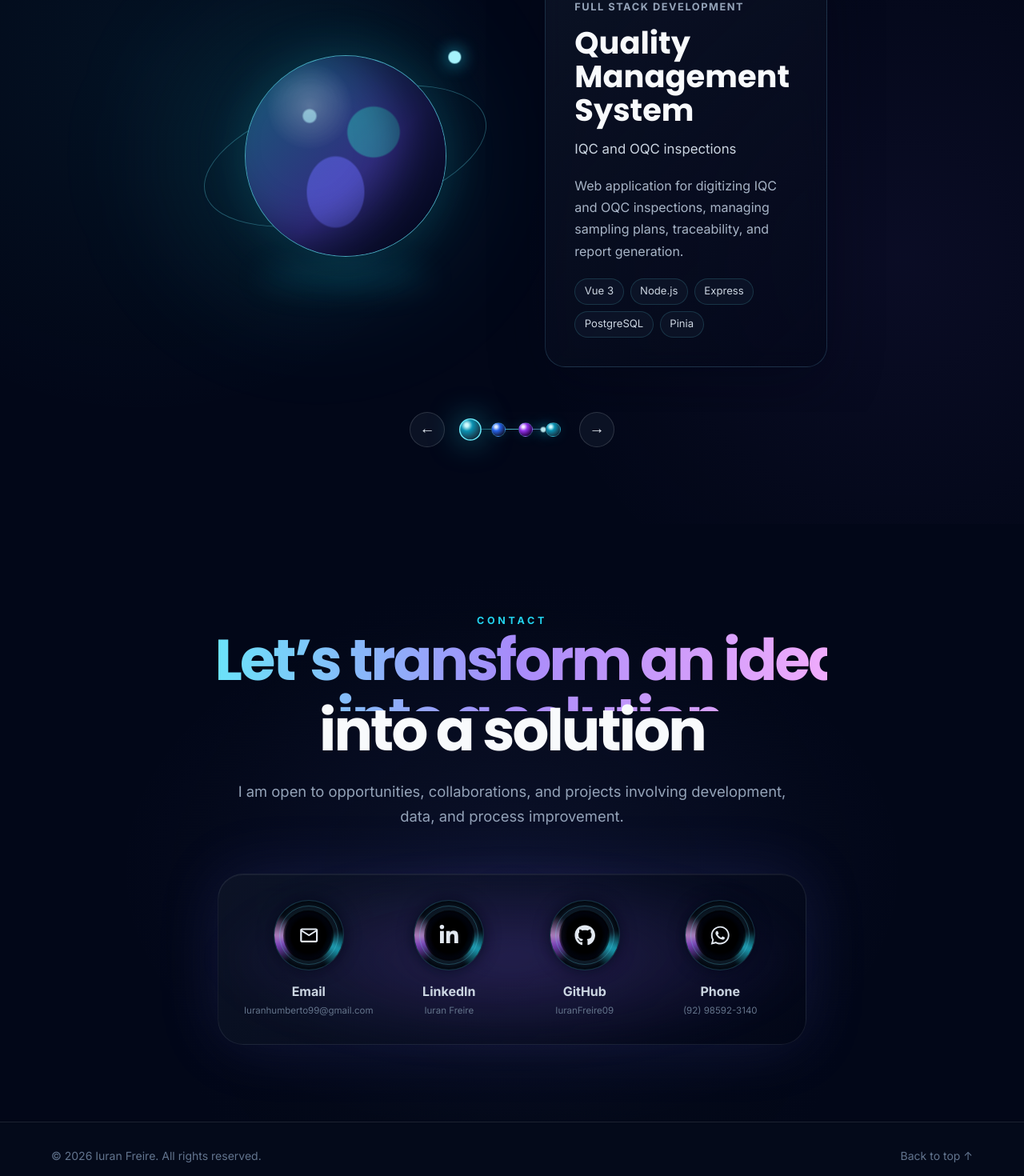
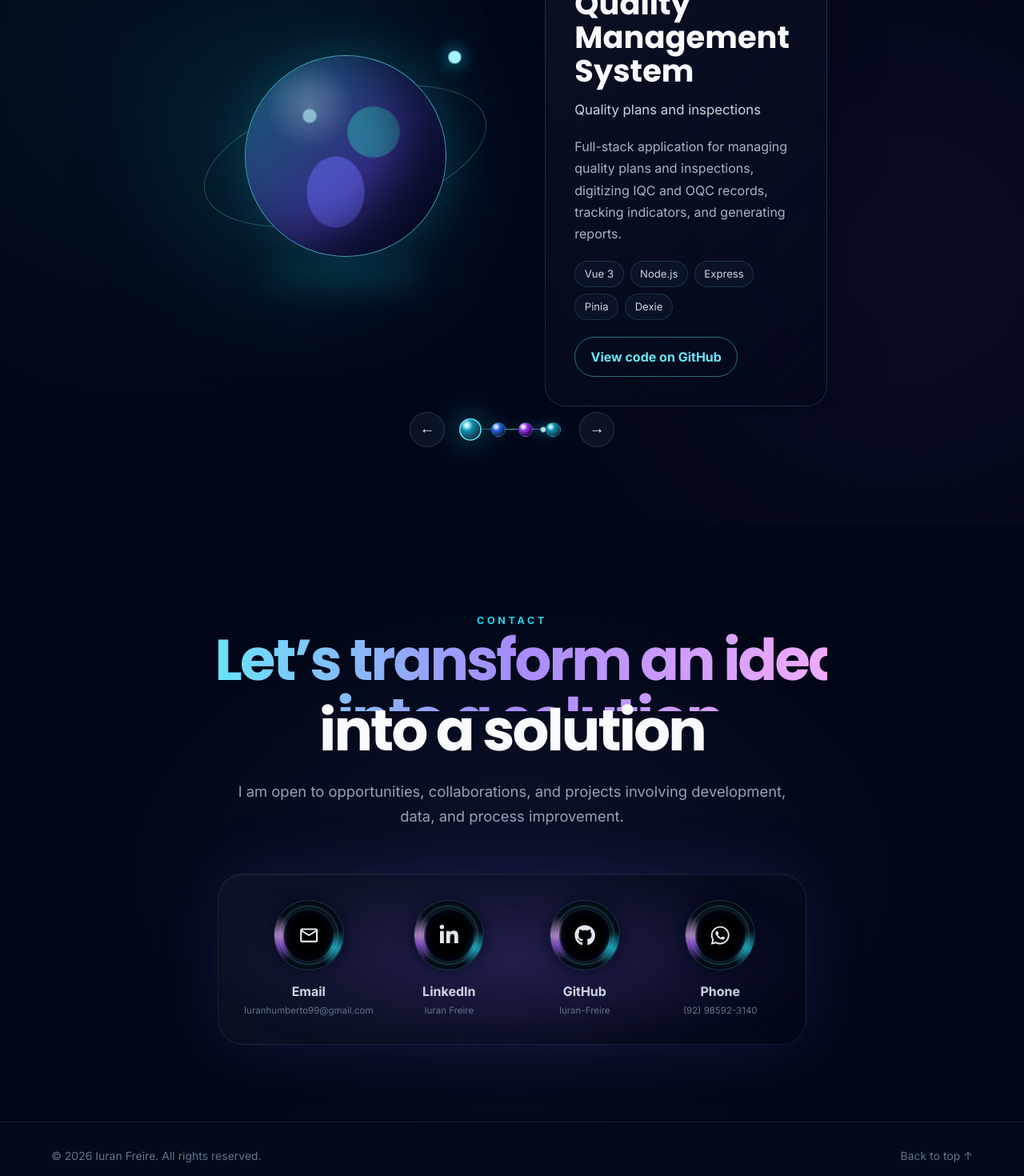
Before and after one commit to IuranFreire09/Portifolio, a Next.js app: page /en in a window 1280 px wide. Shown: the part 4140-5610 px from the top of the page at 80% size. Built offline with nearby package versions, Linux system fonts and the light colour scheme.

Commit message:
Atualiza projetos do GitHub principal

```diff
--- a/components/sections/Contact.tsx
+++ b/components/sections/Contact.tsx
@@ -32,8 +32,8 @@ export function Contact({ content }: ContactProps) {
     },
     {
       label: content.github,
-      value: "IuranFreire09",
-      href: "https://github.com/IuranFreire09",
+      value: "Iuran-Freire",
+      href: "https://github.com/Iuran-Freire",
       icon: FaGithub,
       external: true,
     },
--- a/data/projects.ts
+++ b/data/projects.ts
@@ -4,7 +4,7 @@ export type ProjectKey =
   | "qualitySystem"
   | "inventoryDashboard"
   | "productionDashboard"
-  | "interactivePortfolio";
+  | "barcodeCam";
 
 export type Project = {
   id: number;
@@ -25,10 +25,12 @@ export const projects: Project[] = [
       "Vue 3",
       "Node.js",
       "Express",
-      "PostgreSQL",
       "Pinia",
+      "Dexie",
     ],
     featured: true,
+    projectUrl: "https://github.com/Iuran-Freire/Quality-System-",
+    linkType: "repository",
   },
   {
     id: 2,
@@ -52,10 +54,10 @@ export const projects: Project[] = [
   },
   {
     id: 4,
-    key: "interactivePortfolio",
-    technologies: ["TypeScript", "React", "Next.js", "CSS"],
+    key: "barcodeCam",
+    technologies: ["Python", "Flask", "OpenCV", "SQLite", "Pyzbar"],
     featured: true,
-    projectUrl: "https://github.com/IuranFreire09/Portifolio",
+    projectUrl: "https://github.com/Iuran-Freire/BarcodeCam",
     linkType: "repository",
   },
 ];
--- a/dictionaries/en.ts
+++ b/dictionaries/en.ts
@@ -85,8 +85,8 @@ export const en: typeof pt = {
         title: "Quality Management System",
         category: "Full Stack Development",
         description:
-          "Web application for digitizing IQC and OQC inspections, managing sampling plans, traceability, and report generation.",
-        highlight: "IQC and OQC inspections",
+          "Full-stack application for managing quality plans and inspections, digitizing IQC and OQC records, tracking indicators, and generating reports.",
+        highlight: "Quality plans and inspections",
       },
 
       inventoryDashboard: {
@@ -105,12 +105,12 @@ export const en: typeof pt = {
         highlight: "Yield and defect monitoring",
       },
 
-      interactivePortfolio: {
-        title: "Interactive Portfolio",
-        category: "Front-end Development",
+      barcodeCam: {
+        title: "BarcodeCam — Barcode Reader",
+        category: "Automation and Computer Vision",
         description:
-          "A bilingual, responsive portfolio built to present my journey, skills, and projects through an interactive space-inspired experience.",
-        highlight: "Digital experience and professional identity",
+          "Python application that uses a camera to recognize S/N and MAC barcodes, validate readings, store them in SQLite, and export records to Excel.",
+        highlight: "Automated camera-based reading",
       },
     },
   },
--- a/dictionaries/pt.ts
+++ b/dictionaries/pt.ts
@@ -84,8 +84,8 @@ export const pt = {
         title: "Sistema de Gestão da Qualidade",
         category: "Desenvolvimento Full Stack",
         description:
-          "Aplicação web para digitalizar inspeções IQC e OQC, controlar planos de amostragem, rastreabilidade e geração de relatórios.",
-        highlight: "Inspeções IQC e OQC",
+          "Aplicação full stack para gerenciar planos e inspeções de qualidade, digitalizar registros IQC e OQC, acompanhar indicadores e gerar relatórios.",
+        highlight: "Planos e inspeções de qualidade",
       },
 
       inventoryDashboard: {
@@ -104,12 +104,12 @@ export const pt = {
         highlight: "Monitoramento de yield e defeitos",
       },
 
-      interactivePortfolio: {
-        title: "Portfólio Interativo",
-        category: "Desenvolvimento Front-end",
+      barcodeCam: {
+        title: "BarcodeCam — Leitor de Códigos",
+        category: "Automação e Visão Computacional",
         description:
-          "Portfólio bilíngue e responsivo desenvolvido para apresentar minha trajetória, habilidades e projetos em uma experiência espacial interativa.",
-        highlight: "Experiência digital e identidade profissional",
+          "Aplicação em Python que utiliza a câmera para reconhecer códigos de barras de S/N e MAC, validar as leituras, armazená-las em SQLite e exportar os registros para Excel.",
+        highlight: "Leitura automatizada com câmera",
       },
     },
   },
```
